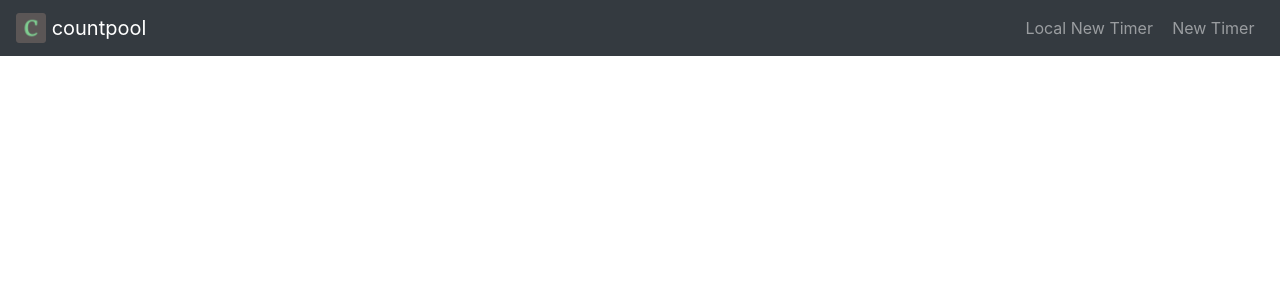
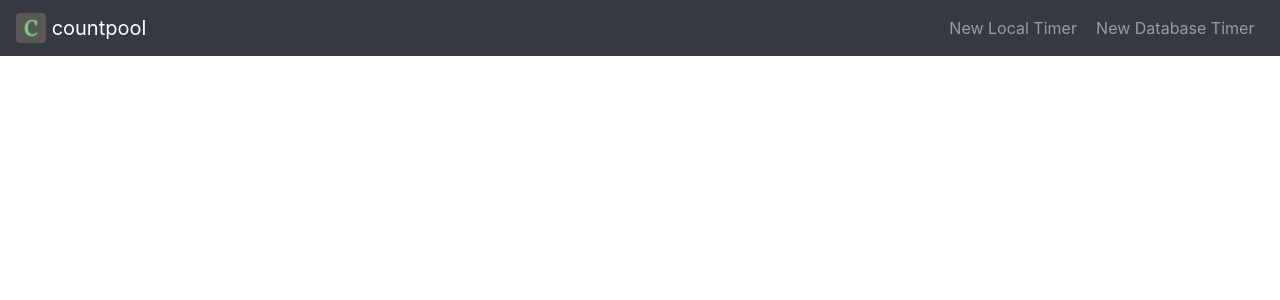
Before and after one commit to neiltesaluna/countpool, a Flask app: page / in a window 1280 px wide. Shown: the top 300 px of the page. Run offline with Flask 2, Linux system fonts and the light colour scheme; data that the repository does not hold is empty; some libraries are stand-ins or nearby versions.

Commit message:
changed button and modal text

```diff
--- a/countpool/templates/db_newtimer.html
+++ b/countpool/templates/db_newtimer.html
@@ -4,7 +4,7 @@
     <div class="modal-dialog" role="document">
       <div class="modal-content">
         <div class="modal-header">
-          <h4 class="modal-title">New Timer</h4>
+          <h4 class="modal-title">New Database Timer</h4>
           <button type="button" class="close" data-dismiss="modal" aria-label="Close">
             <span aria-hidden="true">&times;</span>
           </button>
--- a/countpool/templates/layout.html
+++ b/countpool/templates/layout.html
@@ -34,10 +34,10 @@
     <div class="collapse navbar-collapse" id="navbarText">
       <ul class="navbar-nav ml-auto">
         <li class="nav-item">
-          <a class="nav-link" data-toggle="modal" data-target="#local_newtimeModal">Local New Timer</a>
+          <a class="nav-link" data-toggle="modal" data-target="#local_newtimeModal">New Local Timer</a>
         </li>
         <li class="nav-item">
-          <a class="nav-link" data-toggle="modal" data-target="#newtimeModal">New Timer</a>
+          <a class="nav-link" data-toggle="modal" data-target="#newtimeModal">New Database Timer</a>
         </li>
       </ul>
     </nav>
--- a/countpool/templates/local_newtimer.html
+++ b/countpool/templates/local_newtimer.html
@@ -3,7 +3,7 @@
   <div class="modal-dialog" role="document">
     <div class="modal-content">
       <div class="modal-header">
-        <h4 class="modal-title">New Timer</h4>
+        <h4 class="modal-title">New Local Timer</h4>
         <button type="button" class="close" data-dismiss="modal" aria-label="Close">
           <span aria-hidden="true">&times;</span>
         </button>
```
Also changed, not shown: countpool/site.db.
